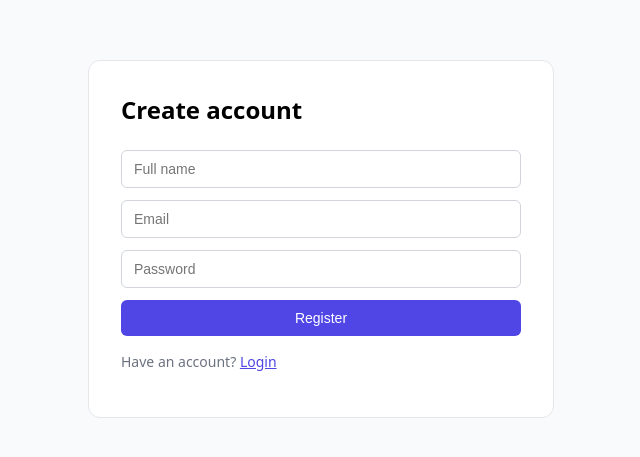
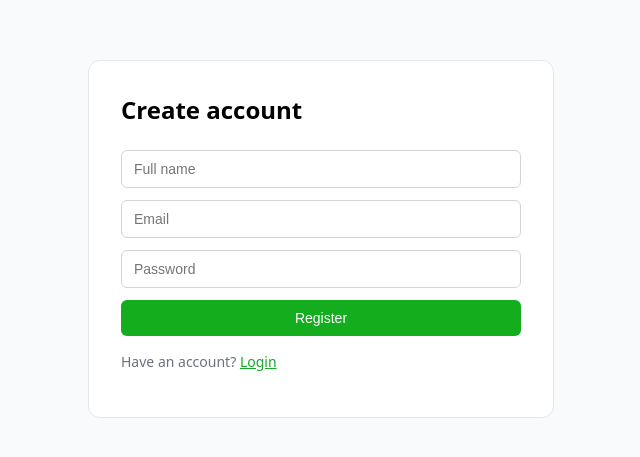
Before and after one commit to harshi-ram/srm-dues, a Next.js app: page /register in a window 1280 px wide. Shown: the part 177-634 px from the top of the page, without its empty margins (319-959 px from the left). Built offline with nearby package versions, Linux system fonts and the light colour scheme.

Commit message:
Update page.jsx

```diff
--- a/app/(auth)/register/page.jsx
+++ b/app/(auth)/register/page.jsx
@@ -45,7 +45,7 @@ export default function RegisterPage() {
           </button>
         </form>
         <p style={{ marginTop: 16, color: '#6b7280', fontSize: 14 }}>
-          Have an account? <Link href="/login" style={{ color: '#4f46e5' }}>Login</Link>
+          Have an account? <Link href="/login" style={{ color: '#16a72c' }}>Login</Link>
         </p>
       </div>
     </div>
@@ -56,5 +56,5 @@ const pageStyle = { minHeight: '100vh', display: 'flex', alignItems: 'center', j
 const cardStyle = { background: '#fff', borderRadius: 12, border: '1px solid #e5e7eb', padding: 32, width: '100%', maxWidth: 400 };
 const formStyle = { display: 'flex', flexDirection: 'column', gap: 12 };
 const inputStyle = { padding: '10px 12px', borderRadius: 6, border: '1px solid #d1d5db', fontSize: 14, outline: 'none' };
-const btnStyle = { padding: '10px 16px', borderRadius: 6, background: '#4f46e5', color: '#fff', border: 'none', cursor: 'pointer', fontSize: 14, fontWeight: 500 };
+const btnStyle = { padding: '10px 16px', borderRadius: 6, background: '#14ad1e', color: '#fff', border: 'none', cursor: 'pointer', fontSize: 14, fontWeight: 500 };
 const errorStyle = { color: '#ef4444', fontSize: 13, margin: '0 0 12px', padding: '8px 12px', background: '#fef2f2', borderRadius: 6 };
```
